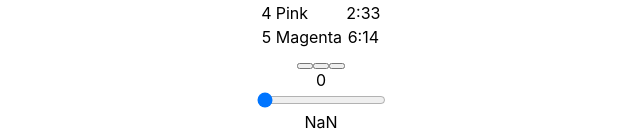
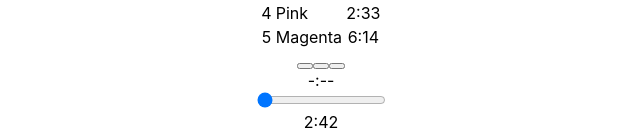
Before and after one commit to adamsubtract/bloc-jams-react, a React (Create React App) app: page /album/the-colors in a window 1280 px wide. Shown: the part 878-1010 px from the top of the page, without its empty margins (319-959 px from the left). Built offline with nearby package versions, Linux system fonts and the light colour scheme; some icons are missing.

Commit message:
Formatted time from seconds to min

```diff
--- a/src/components/Album.js
+++ b/src/components/Album.js
@@ -137,6 +137,11 @@ formatTime(time){
                 : '-:--'
 }
 
+formatDurationTime(time){
+  return time ? `${Math.floor(time / 60)}:${Number(time % 60 / 100).toFixed(2).substr(2,3)}`
+              : '-:--'
+}
+
    render() {
      return (
        <section className="album">
@@ -169,7 +174,7 @@ formatTime(time){
             </tbody>
           </table>
          <PlayerBar
-            duration={this.audioElement.duration}
+            duration={this.state.currentSong.duration}
             isPlaying={this.state.isPlaying}
             currentSong={this.state.currentSong}
             currentTime={this.audioElement.currentTime}
@@ -180,7 +185,8 @@ formatTime(time){
             handleNextClick={() => this.handleNextClick()}
             //playback listeners
             handleTimeChange={(e) => this.handleTimeChange(e)}
-            formatTime={() => this.formatTime()}
+            formatTime={() => this.formatTime(this.state.currentTime)}
+            formatDurationTime={() => this.formatDurationTime(this.state.currentSong.duration)}
             //volume listeners
             handleVolumeChange={(e) => this.handleVolumeChange(e)}
 
--- a/src/components/PlayerBar.js
+++ b/src/components/PlayerBar.js
@@ -20,7 +20,7 @@ class PlayerBar extends Component {
          </button>
        </section>
        <section id="time-control">
-      <div className="current-time">{this.props.currentTime}</div>
+      <div className="current-time">{this.props.formatTime(this.props.currentTime)}</div>
         <input
           type="range"
           className="seek-bar"
@@ -30,7 +30,7 @@ class PlayerBar extends Component {
           step="0.01"
           onChange={this.props.handleTimeChange}
         />
-        <div className="total-time">{this.props.duration}</div>
+        <div className="total-time">{this.props.formatDurationTime(this.props.duration)}</div>
        </section>
        <section id="volume-control">
          <div className="icon ion-volume-low"></div>
```
